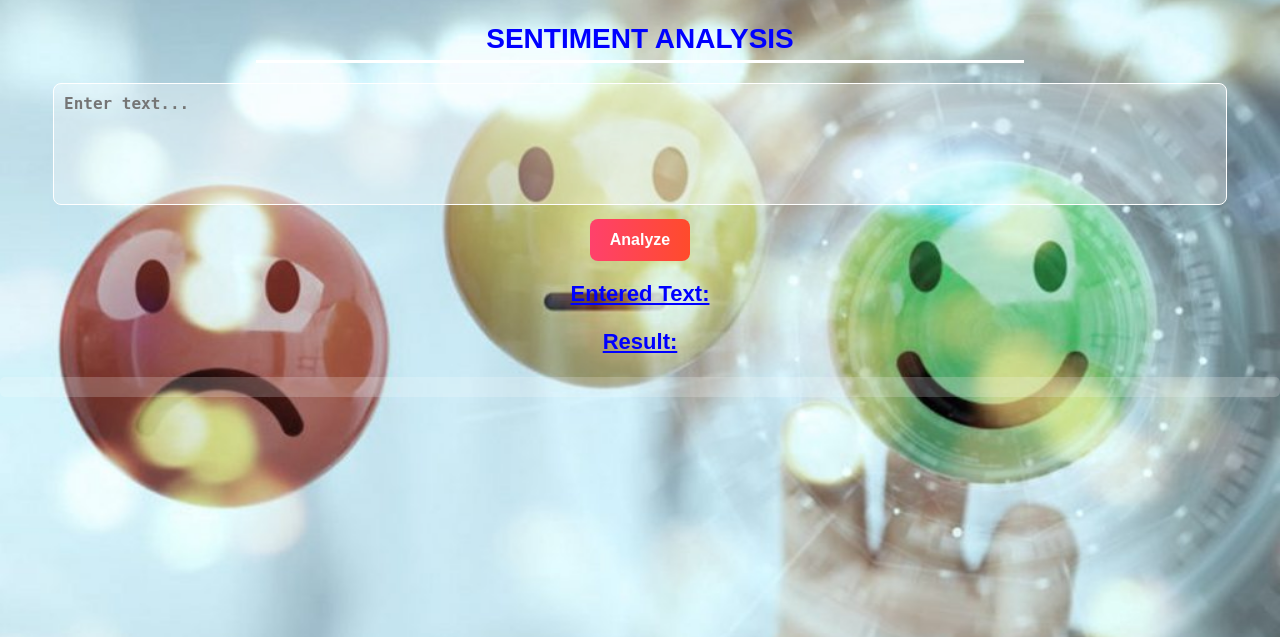
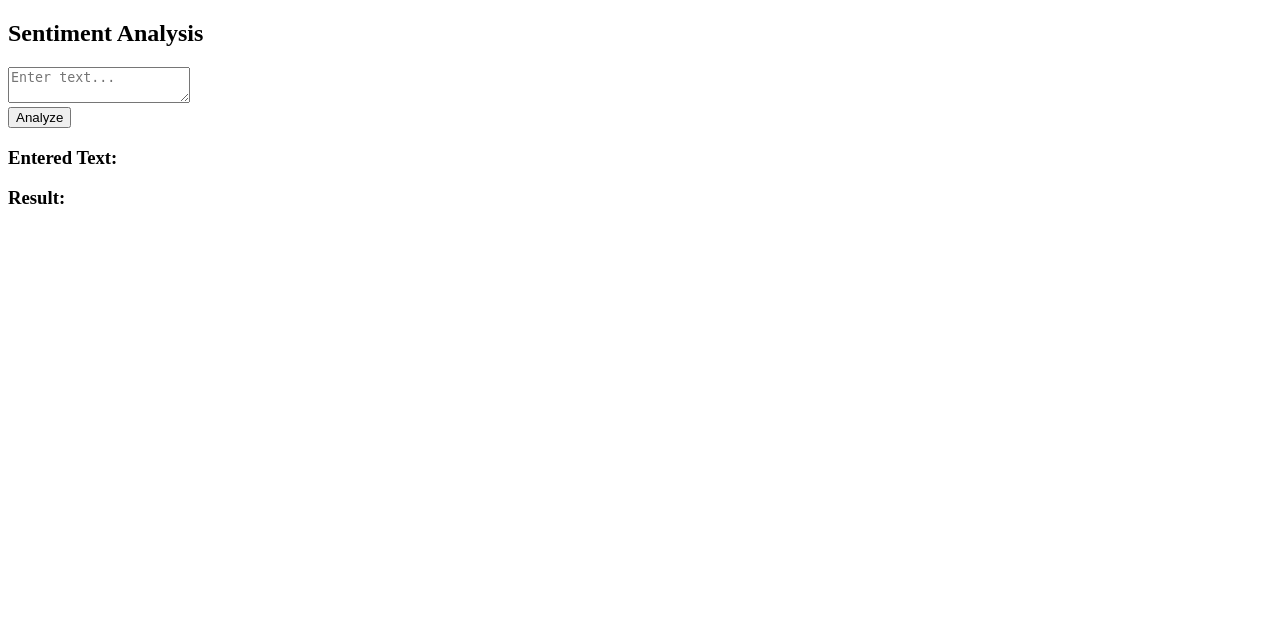
Before and after one commit to GNANESWARIG/sentiment-analysis, a Flask app: page / in a window 1280 px wide. Shown: the top 637 px of the page. Run offline with Flask 3, Linux system fonts and the light colour scheme.

Commit message:
Update style.css

```diff
--- a/static/style.css
+++ b/static/style.css
@@ -1,101 +1,20 @@
-/* Apply full-page background image */
-body {
-background: url('/static/1.jpg') no-repeat center center fixed;
-    background-size: cover;
-    font-family: Arial, sans-serif;
-    color: blue;
-    text-align: center;
-    margin: 0;
-    padding: 0;
-}
+import sys
+import json
+from vaderSentiment.vaderSentiment import SentimentIntensityAnalyzer
 
-/* Container Styling */
-.container {
-    max-width: 500px;
-    margin: 100px auto;
-    background: rgba(0, 0, 0, 0.6); /* Dark background for contrast */
-    padding: 20px;
-    border-radius: 10px;
-    box-shadow: 0px 0px 15px rgba(255, 255, 255, 0.3);
-    animation: fadeIn 1s ease-in-out;
-}
+# Read input from PHP (Command-line argument)
+if len(sys.argv) > 1:
+    input_text = sys.argv[1]
 
-/* Animate fade-in effect */
-@keyframes fadeIn {
-    from { opacity: 0; transform: translateY(-20px); }
-    to { opacity: 1; transform: translateY(0); }
-}
+    # Perform sentiment analysis using VADER
+    analyzer = SentimentIntensityAnalyzer()
+    sentiment_score = analyzer.polarity_scores(input_text)
 
-/* Heading with underline effect */
-h2 {
-    font-size: 28px;
-    text-transform: uppercase;
-    margin-bottom: 20px;
-    position: relative;
-}
+    # Determine sentiment based on compound score
+    compound = sentiment_score['compound']
+    sentiment = "positive" if compound > 0.05 else "negative" if compound < -0.05 else "neutral"
 
-h2::after {
-    content: "";
-    display: block;
-    width: 60%;
-    height: 3px;
-    background: white;
-    margin: 5px auto;
-}
-
-/* Textarea Styling */
-textarea {
-    width: 90%;
-    height: 100px;
-    padding: 10px;
-    font-size: 16px;
-    border-radius: 8px;
-    border: 1px solid white;
-    outline: none;
-    resize: none;
-    background: rgba(255, 255, 255, 0.3);
-    color: black;
-    font-weight: bold;
-    transition: 0.3s ease-in-out;
-}
-
-/* Textarea Hover Effect */
-textarea:focus {
-    background: white;
-    color: black;
-}
-
-/* Button Styling */
-button {
-    background: linear-gradient(90deg, #ff416c, #ff4b2b);
-    color: white;
-    border: none;
-    padding: 12px 20px;
-    font-size: 16px;
-    font-weight: bold;
-    border-radius: 8px;
-    cursor: pointer;
-    margin-top: 10px;
-    transition: transform 0.2s ease-in-out;
-}
-
-/* Button Hover Effect */
-button:hover {
-    transform: scale(1.1);
-    background: linear-gradient(90deg, #ff4b2b, #ff416c);
-}
-
-/* Sentiment Result Styling */
-h3 {
-    font-size: 22px;
-    margin-top: 20px;
-    text-decoration: underline;
-}
-
-p#sentimentResult {
-    font-size: 18px;
-    font-weight: bold;
-    padding: 10px;
-    border-radius: 5px;
-    background: rgba(255, 255, 255, 0.2);
-}
+    # Return JSON response
+    print(json.dumps({"sentiment": sentiment, "score": sentiment_score}))
+else:
+    print(json.dumps({"error": "No input provided"}))
```
